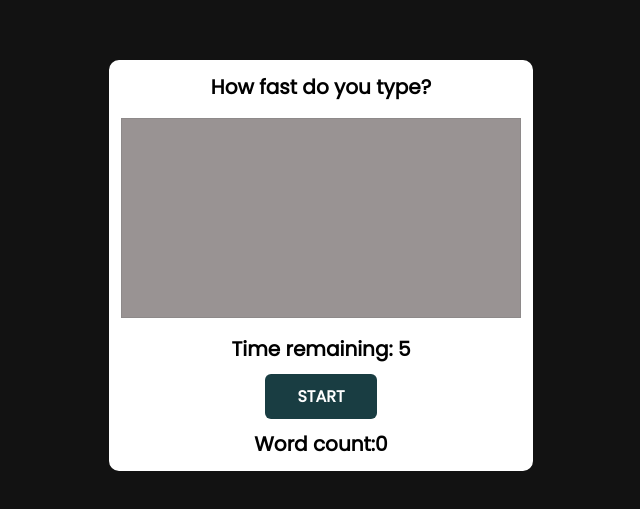
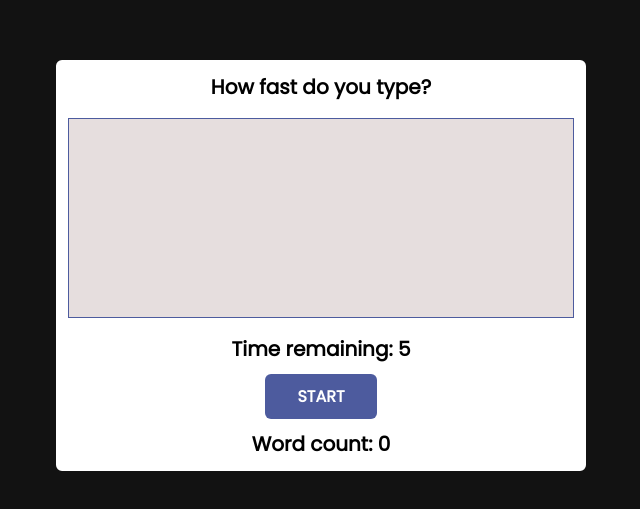
Before and after one commit to vujadin95/speed-typing-game, a React (Vite) app: page / in a window 1280 px wide. Shown: the part 135-644 px from the top of the page, without its empty margins (319-959 px from the left). Built offline with nearby package versions, Linux system fonts and the light colour scheme.

Commit message:
finished first version of the app

```diff
--- a/src/App.jsx
+++ b/src/App.jsx
@@ -1,45 +1,15 @@
-import { useState, useEffect, useRef } from "react";
+import useCountingWords from "./useCountingWords";
 
 function App() {
-  const STARTING_TIME = 5;
-
-  const [text, setText] = useState("");
-  const [timeRemaining, setTimeRemaining] = useState(STARTING_TIME);
-  const [isTimeCounting, setIsTimeCounting] = useState(false);
-  const [wordCount, setWordCount] = useState(0);
-
-  const textareaRef = useRef(null);
-
-  function startGame() {
-    setIsTimeCounting(true);
-    setText("");
-    setTimeRemaining(STARTING_TIME);
-    setWordCount(0);
-  }
-
-  useEffect(() => {
-    textareaRef.current.focus();
-  }, [isTimeCounting]);
-
-  function endGame() {
-    setIsTimeCounting(false);
-    setWordCount(calculateWordCount(text));
-  }
-
-  function calculateWordCount(text) {
-    const textArray = text.split(" ").filter((word) => word !== "");
-    return textArray.length;
-  }
-
-  useEffect(() => {
-    if (timeRemaining > 0 && isTimeCounting) {
-      setTimeout(() => {
-        setTimeRemaining((prevState) => prevState - 1);
-      }, 1000);
-    } else if (timeRemaining === 0) {
-      endGame();
-    }
-  }, [timeRemaining, isTimeCounting]);
+  const {
+    textareaRef,
+    text,
+    setText,
+    isTimeCounting,
+    timeRemaining,
+    startGame,
+    wordCount,
+  } = useCountingWords(5);
 
   return (
     <div className="main-content">
@@ -55,7 +25,7 @@ function App() {
       <button disabled={isTimeCounting} onClick={startGame}>
         START
       </button>
-      <h1>Word count:{wordCount}</h1>
+      <h1>Word count: {wordCount}</h1>
     </div>
   );
 }
--- a/src/index.css
+++ b/src/index.css
@@ -7,9 +7,11 @@
 }
 
 :root {
-  --dark-color: #193d42;
+  --enabled-background-color: #4d5b9e;
   --light-color: #fff;
-  --disabled-background: rgb(153, 147, 147);
+  --disabled-background: #d8cccca2;
+  /* #94D7A2 */
+  /* #D6D8F5 */
 }
 
 html {
@@ -23,39 +25,59 @@ body {
   justify-content: center;
   align-items: center;
   min-height: 100vh;
+  max-width: 550px;
+  margin: 0 auto;
+  padding: 1em;
+}
+
+#root {
+  width: 100%;
 }
 
 .main-content {
-  max-width: 550px;
+  width: 100%;
   border: 2px solid white;
-  border-radius: 1em;
+  border-radius: 6px;
   background-color: var(--light-color);
   padding: 1em;
   display: flex;
   flex-direction: column;
   align-items: center;
+  justify-content: center;
 }
 
 textarea {
-  max-width: 100%;
+  width: 100%;
   resize: none;
-  width: 400px;
   height: 200px;
   margin: 1em 0;
   font-family: inherit;
   font-size: 1.6rem;
   padding: 0.5em;
-  background-color: var(--dark-color);
+  background-color: var(--enabled-background-color);
   color: var(--light-color);
+  border: 1px solid var(--enabled-background-color);
+}
+
+textarea:focus {
+  outline: none;
 }
 
 textarea:disabled {
   background-color: var(--disabled-background);
+  color: #121212;
+  font-weight: 700;
+  cursor: not-allowed;
+}
+
+h1 {
+  text-align: center;
 }
 
 h4 {
   font-size: 2rem;
   margin-bottom: 0.5em;
+  text-align: center;
 }
 
 button {
@@ -65,13 +87,13 @@ button {
   padding: 0.625em 2em;
   border: none;
   border-radius: 6px;
-  background-color: var(--dark-color);
+  background-color: var(--enabled-background-color);
   color: var(--light-color);
   cursor: pointer;
   margin-bottom: 0.625em;
 }
 
 button:disabled {
-  /* color: grey; */
   background-color: var(--disabled-background);
+  cursor: not-allowed;
 }
--- /dev/null
+++ b/src/useCountingWords.js
@@ -0,0 +1,55 @@
+import { useState, useRef, useEffect } from "react";
+
+function useCountingWords(defaultTime = 10) {
+  const [text, setText] = useState("");
+  const [timeRemaining, setTimeRemaining] = useState(defaultTime);
+  const [isTimeCounting, setIsTimeCounting] = useState(false);
+  const [wordCount, setWordCount] = useState(0);
+
+  const textareaRef = useRef(null);
+
+  function startGame() {
+    setIsTimeCounting(true);
+    setText("");
+    setTimeRemaining(defaultTime);
+    setWordCount(0);
+  }
+
+  useEffect(() => {
+    textareaRef.current.focus();
+  }, [isTimeCounting]);
+
+  function endGame() {
+    setIsTimeCounting(false);
+    setWordCount(calculateWordCount(text));
+  }
+
+  function calculateWordCount(text) {
+    const textArray = text
+      .split(" ")
+      .filter((word) => word !== "" && word !== "\n");
+    console.log(textArray);
+    return textArray.length;
+  }
+
+  useEffect(() => {
+    if (timeRemaining > 0 && isTimeCounting) {
+      setTimeout(() => {
+        setTimeRemaining((prevState) => prevState - 1);
+      }, 1000);
+    } else {
+      endGame();
+    }
+  }, [timeRemaining, isTimeCounting]);
+
+  return {
+    textareaRef,
+    text,
+    setText,
+    isTimeCounting,
+    timeRemaining,
+    startGame,
+    wordCount,
+  };
+}
+export default useCountingWords;
```
